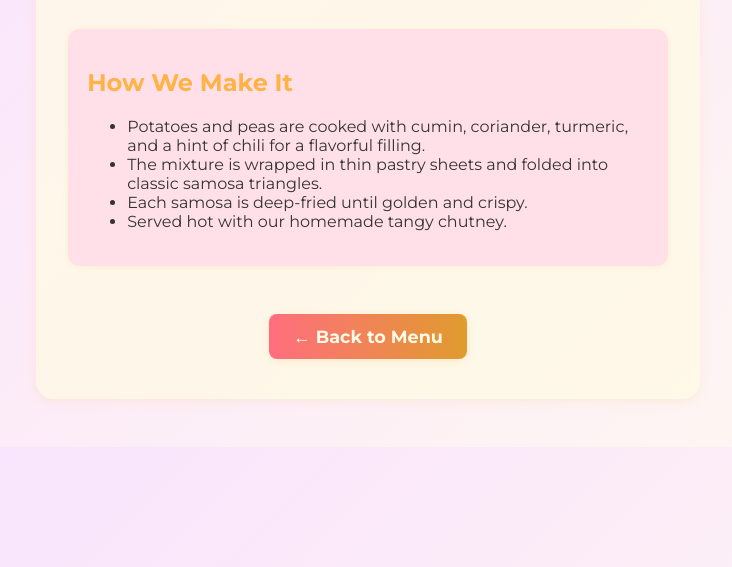
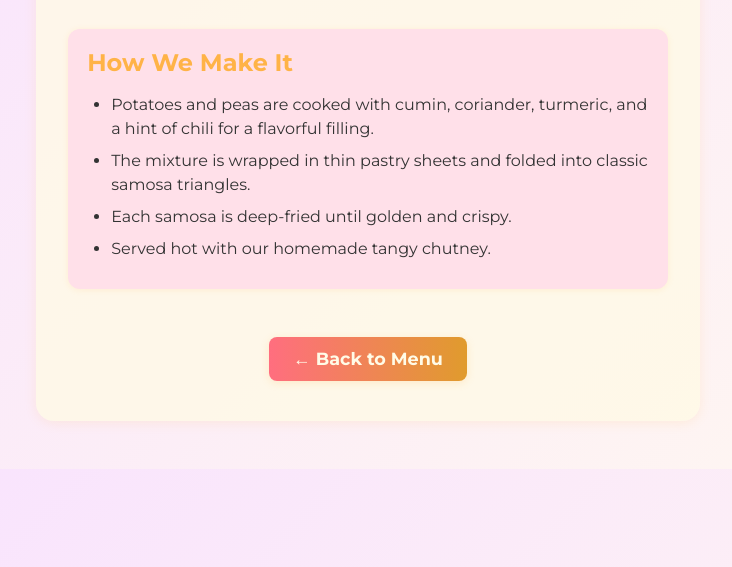
Before and after one commit to KomiChaan/Antartican-Food-Stall-Website, a plain HTML site: page veggie-samosas.html in a window 1280 px wide. Shown: the part 233-800 px from the top of the page, without its empty margins (272-1004 px from the left). Drawn offline with Linux system fonts and the light colour scheme.

Commit message:
Update veggie-samosas.html

```diff
--- a/veggie-samosas.html
+++ b/veggie-samosas.html
@@ -2,17 +2,13 @@
 <html lang="en">
 <head>
   <meta charset="UTF-8">
+  <meta name="viewport" content="width=device-width, initial-scale=1.0">
+  <meta name="description" content="Details about our crispy Veggie Samosas - savory potato and pea filling with chutney.">
   <title>Veggie Samosas - Antartican Co Food Stall</title>
   <link href="https://fonts.googleapis.com/css?family=Montserrat:700,400&display=swap" rel="stylesheet">
-  <style>
-    body { margin: 0; font-family: 'Montserrat', sans-serif; background: linear-gradient(135deg, #f8e1ff 0%, #fff8f0 100%); color: #333; }
-    .container { max-width: 600px; margin: 3rem auto; background: #fffbe7cc; border-radius: 18px; box-shadow: 0 2px 12px #ffb34722; padding: 2.5rem 2rem; text-align: center; }
-    h1 { color: #ff6e7f; margin-bottom: 1.2rem; text-shadow: 0 2px 8px #ffb34755; }
-    .desc { font-size: 1.15rem; color: #6d4c41; margin-bottom: 2rem; line-height: 1.7; }
-    .how { background: #ffe0e9; border-radius: 12px; padding: 1.2rem; margin-bottom: 2rem; color: #333; box-shadow: 0 1px 6px #ffb34722; text-align: left; }
-    .back-btn { display: inline-block; padding: 0.7rem 1.5rem; background: linear-gradient(90deg, #ff6e7f 0%, #e09b2d 100%); color: #fffbe7; border: none; border-radius: 8px; font-size: 1.1rem; font-weight: bold; text-decoration: none; box-shadow: 0 2px 8px #ffb34733; transition: background 0.2s; margin-top: 1rem; }
-    .back-btn:hover { background: linear-gradient(90deg, #e09b2d 0%, #ff6e7f 100%); color: #fff; }
-  </style>
+  <!-- Link to the external stylesheet -->
+  <link rel="stylesheet" href="style.css">
+  <!-- Remove the <style> block -->
 </head>
 <body>
   <div class="container">
@@ -21,7 +17,8 @@
       Crispy pastry filled with seasoned potatoes and peas, served with tangy chutney. Perfect for sharing and smiles!
     </div>
     <div class="how">
-      <h2 style="color:#ffb347;">How We Make It</h2>
+      <!-- Removed inline style here -->
+      <h2>How We Make It</h2>
       <ul>
         <li>Potatoes and peas are cooked with cumin, coriander, turmeric, and a hint of chili for a flavorful filling.</li>
         <li>The mixture is wrapped in thin pastry sheets and folded into classic samosa triangles.</li>
@@ -29,7 +26,8 @@
         <li>Served hot with our homemade tangy chutney.</li>
       </ul>
     </div>
-    <a href="Antartican.html" class="back-btn">&larr; Back to Menu</a>
+    <!-- Updated href to index.html -->
+    <a href="index.html" class="back-btn">← Back to Menu</a>
   </div>
 </body>
 </html>
```
